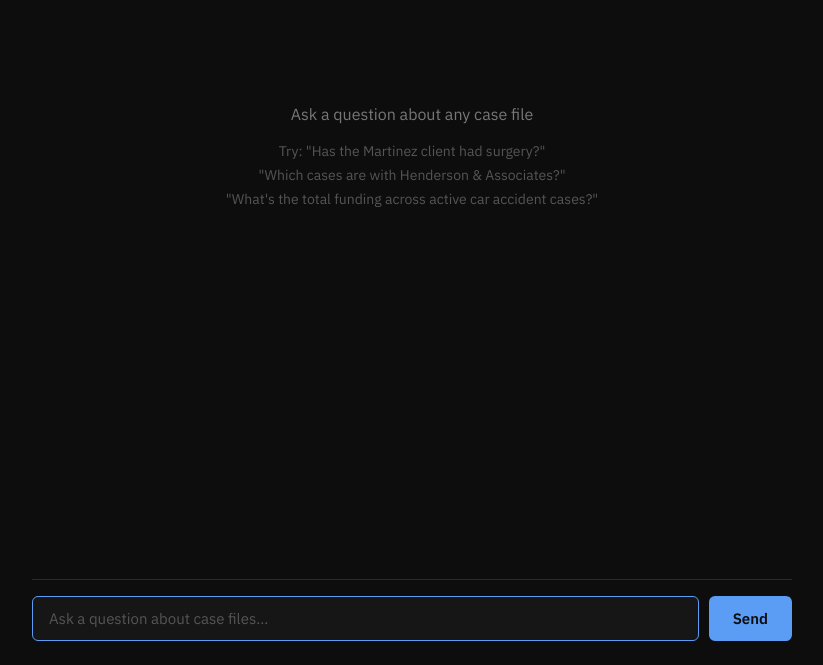
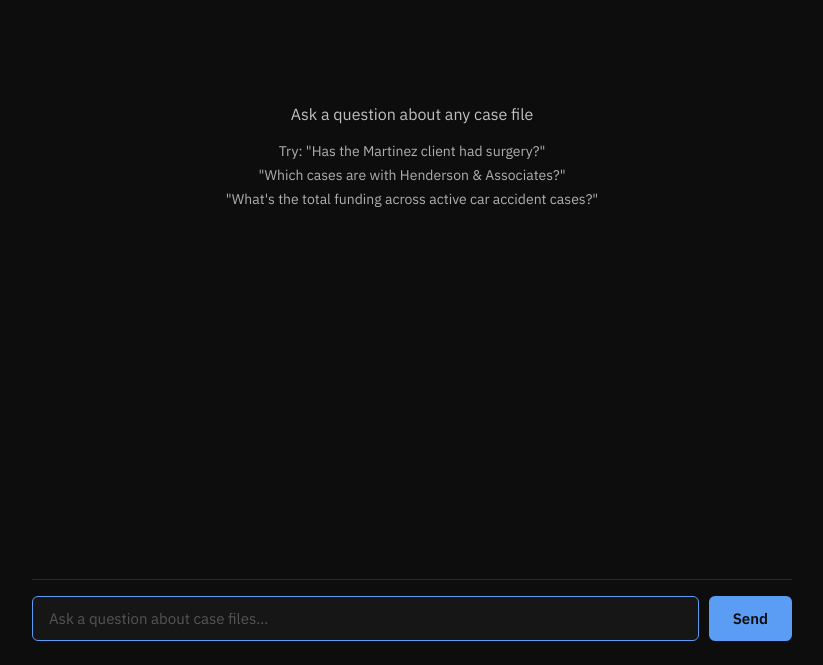
Before and after one commit to coder01128/case-file-assistant, a website: page index.html in a window 1280 px wide. Shown: the part 135-800 px from the top of the page, without its empty margins (228-1051 px from the left). Drawn offline with Linux system fonts and the light colour scheme.

Commit message:
fix contrast and font size on empty state
Co-Authored-By: Claude Opus 4.6 <noreply@anthropic.com>

```diff
--- a/index.html
+++ b/index.html
@@ -275,7 +275,7 @@
     .empty-state {
       text-align: center;
       padding: 80px 20px;
-      color: #555;
+      color: #b0b0b0;
     }
 
     .empty-state p {
@@ -285,7 +285,7 @@
 
     .empty-state p:first-child {
       font-size: 16px;
-      color: #777;
+      color: #c0c0c0;
       margin-bottom: 12px;
     }
   </style>
```
